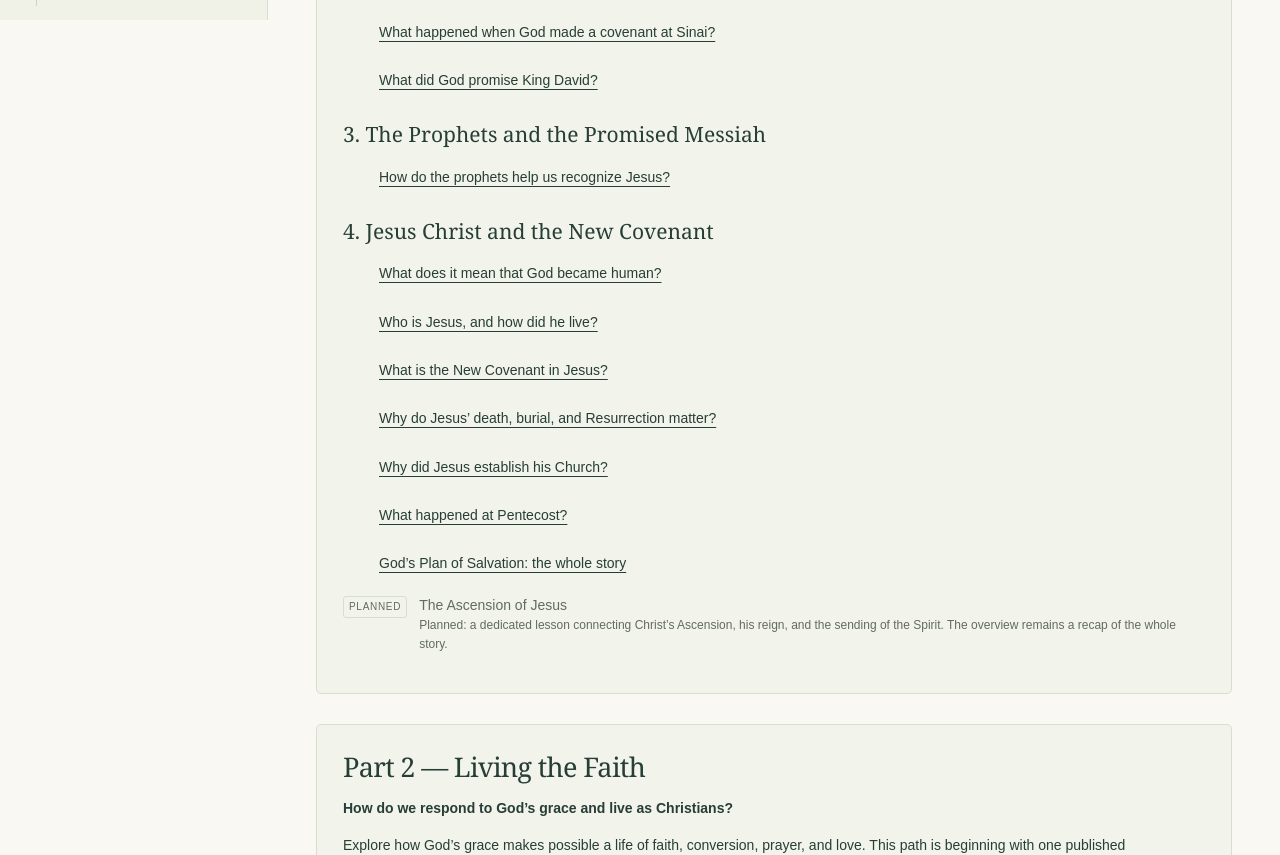
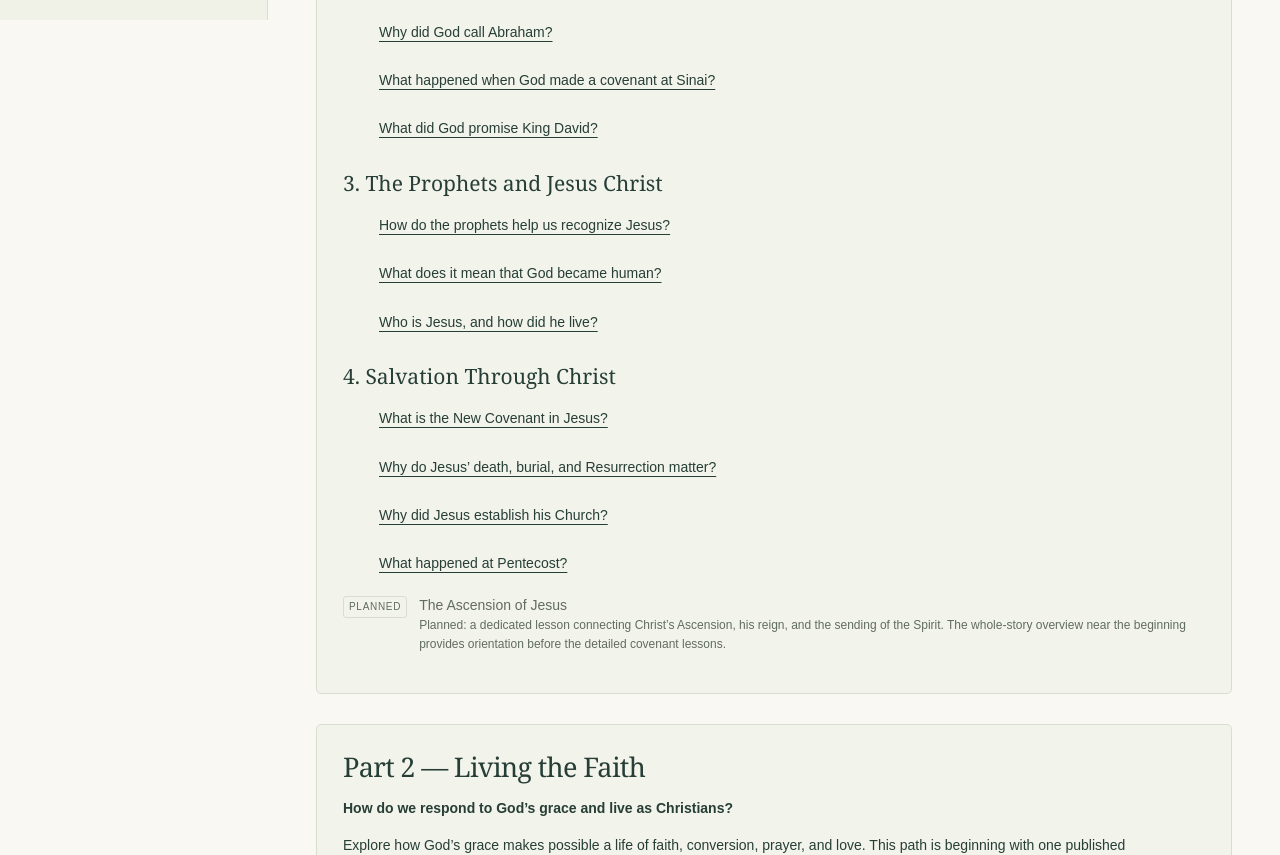
Before and after one commit to chrisbakersoftwaredev/nuancedtheology, an Angular app in the folder app/: page /family-lessons in a window 1280 px wide. Shown: the part 780-1635 px from the top of the page. Built offline with nearby package versions, Linux system fonts and the light colour scheme.

Commit message:
Fix lesson progression and legacy redirect; add review and QA workflow

```diff
--- a/app/src/app/content.ts
+++ b/app/src/app/content.ts
@@ -5,12 +5,17 @@ import { faithArticles } from './faith-articles';
 
 export interface Section { title: string; paragraphs: string[]; sourceIds: string[]; }
 export interface Source { id: string; label: string; url: string; note: string; }
+export type ReviewStage = 'Drafted' | 'Editorially Reviewed' | 'Theologically Reviewed' | 'Externally Reviewed';
+export type ReviewRecord = {status: 'Drafted'} | {
+  status: Exclude<ReviewStage, 'Drafted'>; reviewer: string; reviewedOn: string;
+  reviewedVersion: number; note: string;
+};
 export interface Article {
   slug: string; title: string; summary: string; topicId: string; keywords: string[];
   readMinutes: number; sections: Section[]; sources: Source[];
   deeperResources: { level: 2 | 3; sourceId: string; description: string }[];
   level2?: Section[]; level3?: Section[];
-  revision: { date: string; version: number; status: 'Awaiting theological review' | 'Reviewed'; reviewer?: string };
+  revision: { date: string; version: number } & ReviewRecord;
   lesson: { parentSourceIds: string[]; parentGuidance: string; questions: { question: string; guidance: string }[]; remember: string; practice: string; prayer: string };
 }
 const vatican = 'https://www.vatican.va/content/catechism/en/';
@@ -18,7 +23,7 @@ export const articles: Article[] = [{
  slug: 'sign-of-the-cross', title: 'Why do Catholics make the Sign of the Cross?',
  summary: 'A little gesture with a big meaning: a prayer that reminds us who God is and how much Jesus loves us.',
  topicId: 'introductory-rites', keywords: ['prayer', 'Trinity', 'Baptism', 'cross', 'gesture', 'Jesus'], readMinutes: 4,
- revision: { date: '2026-10-18', version: 2, status: 'Awaiting theological review' },
+ revision: { date: '2026-10-18', version: 2, status: 'Drafted' },
  sections: [
   { title: 'A prayer you can see', sourceIds: ['daily'], paragraphs: [
    'Have you ever watched someone touch their forehead, chest, and shoulders before praying? They are making the Sign of the Cross. You may see people do it at Mass, before a meal, or at bedtime. It is a short prayer we say with both our words and our bodies.',
--- a/app/src/app/curriculum-components.ts
+++ b/app/src/app/curriculum-components.ts
@@ -5,7 +5,7 @@ import { curriculumPosition, nextLesson } from './curriculum';
 
 @Component({selector: 'nt-curriculum-position', template: `
   @if(position(); as p) {
-    <p class="curriculum-position screen-only">Lesson {{p.number}} of {{p.total}} — {{p.sequence.title}}<span>Read, reflect, and learn together</span></p>
+    <p class="curriculum-position screen-only">Lesson {{p.number}} of {{p.total}} — {{p.sequence.title}}<span>{{p.chapter}} · Published lessons</span></p>
   }
 `})
 export class CurriculumPosition {
--- a/app/src/app/curriculum.ts
+++ b/app/src/app/curriculum.ts
@@ -14,11 +14,11 @@ export const curricula: Curriculum[] = [{
   description: 'Follow God’s saving work from creation and the Fall through his covenants to Jesus Christ and the gift of the Holy Spirit.',
   question: 'What has God done to save humanity?',
   phases: [
-    {title: 'Creation and the Fall', published: ['creation-and-gods-friendship', 'the-fall-and-our-savior'], planned: []},
+    {title: 'Creation and the Fall', published: ['creation-and-gods-friendship', 'the-fall-and-our-savior', 'gods-plan-of-salvation-overview'], planned: []},
     {title: 'God’s Covenants and Israel', published: ['covenant-with-noah', 'covenant-with-abraham', 'covenant-with-moses', 'covenant-with-david'], planned: []},
-    {title: 'The Prophets and the Promised Messiah', published: ['promises-pointing-to-jesus'], planned: []},
-    {title: 'Jesus Christ and the New Covenant', published: ['the-incarnation', 'life-of-jesus', 'new-covenant-in-jesus', 'death-burial-and-resurrection', 'christ-establishes-his-church', 'pentecost-and-the-holy-spirit', 'gods-plan-of-salvation-overview'], planned: [
-      {title: 'The Ascension of Jesus', note: 'Planned: a dedicated lesson connecting Christ’s Ascension, his reign, and the sending of the Spirit. The overview remains a recap of the whole story.'}
+    {title: 'The Prophets and Jesus Christ', published: ['promises-pointing-to-jesus', 'the-incarnation', 'life-of-jesus'], planned: []},
+    {title: 'Salvation Through Christ', published: ['new-covenant-in-jesus', 'death-burial-and-resurrection', 'christ-establishes-his-church', 'pentecost-and-the-holy-spirit'], planned: [
+      {title: 'The Ascension of Jesus', note: 'Planned: a dedicated lesson connecting Christ’s Ascension, his reign, and the sending of the Spirit. The whole-story overview near the beginning provides orientation before the detailed covenant lessons.'}
     ]}
   ], nextId: 'living',
   gap: 'A dedicated Ascension lesson is still planned. Next continues with the published introduction to living by God’s grace.',
@@ -65,7 +65,7 @@ export function curriculumPosition(slug: string) {
   for (const sequence of curricula) {
     const slugs = publishedSlugs(sequence);
     const index = slugs.indexOf(slug);
-    if (index !== -1) return {sequence, number: index + 1, total: slugs.length};
+    if (index !== -1) return {sequence, number: index + 1, total: slugs.length, chapter: sequence.phases.find(phase => phase.published.includes(slug))?.title};
   }
   return undefined;
 }
--- a/app/src/app/faith-articles.ts
+++ b/app/src/app/faith-articles.ts
@@ -16,7 +16,7 @@ export const faithArticles = [
  parentGuidance:'This is a short introduction to the whole collection, not a complete account of salvation or every biblical covenant. Welcome questions and use the longer articles to explore the details.'
  }),
  readMinutes:1,
- revision:{date:'2026-10-21',version:1,status:'Awaiting theological review' as const}
+ revision:{date:'2026-10-21',version:1,status:'Drafted' as const}
 },
 lesson({
  slug:'creation-and-gods-friendship',title:'What did God want for us from the beginning?',topicId:'gods-plan-of-salvation',summary:'Our story begins with a good creation, human dignity, and an invitation to friendship with God.',keywords:['creation','Adam','Eve','covenant','fall','dignity','Genesis'],
--- a/app/src/app/lesson-builder.ts
+++ b/app/src/app/lesson-builder.ts
@@ -1,7 +1,7 @@
 import type { Article, Source } from './content';
 
 export const bible = (book: string, chapter: number, verses: string, note: string): Source => ({
-  id: `${book}-${chapter}`, label: `${book === '2samuel' ? '2 Samuel' : book === '1corinthians' ? '1 Corinthians' : book[0].toUpperCase() + book.slice(1)} ${chapter}:${verses}`,
+  id: `${book}-${chapter}`, label: `${book === '1timothy' ? '1 Timothy' : book === '2samuel' ? '2 Samuel' : book === '1corinthians' ? '1 Corinthians' : book[0].toUpperCase() + book.slice(1)} ${chapter}:${verses}`,
   url: `https://bible.usccb.org/bible/${book}/${chapter}`, note
 });
 export const catechism = (path: string, numbers: string, note: string): Source => ({
@@ -27,7 +27,7 @@ export function lesson(seed: LessonSeed): Article {
     sections: seed.sections.map(([title, paragraphs, sourceIds]) => ({title, paragraphs, sourceIds})),
     sources: seed.sources,
     deeperResources: seed.sources.slice(0, 2).map((source, index) => ({level: index === 0 ? 2 : 3, sourceId: source.id, description: `Read more: ${source.label}`})),
-    revision: {date: '2026-10-19', version: 1, status: 'Awaiting theological review'},
+    revision: {date: '2026-10-19', version: 1, status: 'Drafted'},
     lesson: {parentSourceIds: seed.sources.map(source => source.id), parentGuidance: seed.parentGuidance,
       questions: seed.questions.map(([question, guidance]) => ({question, guidance})),
       remember: seed.remember, practice: seed.practice, prayer: seed.prayer}
--- a/app/src/app/library-components.ts
+++ b/app/src/app/library-components.ts
@@ -13,7 +13,7 @@ import { curriculumPosition } from './curriculum';
       @for(area of library.areas(); track area.id) {
         <a class="nav-area" [routerLink]="area.path" routerLinkActive="is-active" [routerLinkActiveOptions]="{exact:true}" ariaCurrentWhenActive="page" (click)="navigate.emit()">{{area.title}}</a>
         @for(topic of library.topics(); track topic.id) {
-          @if(topic.areaId === area.id) {
+          @if(area.id === 'faith' && topic.areaId === area.id) {
             <a class="nav-topic" [routerLink]="topic.path" routerLinkActive="is-active" ariaCurrentWhenActive="page" (click)="navigate.emit()">{{topic.title}}</a>
           }
         }
--- /dev/null
+++ b/app/src/app/review-status.ts
@@ -0,0 +1,15 @@
+import type { Article, ReviewStage } from './content';
+
+// A review applies only to the named article version. Technical checks are not reviews.
+export function reviewStage(article: Article): ReviewStage {
+  const revision = article.revision;
+  if (revision.status === 'Drafted') return 'Drafted';
+  return revision.reviewedVersion === revision.version && revision.reviewer.trim()
+    && /^\d{4}-\d{2}-\d{2}$/.test(revision.reviewedOn) && revision.note.trim()
+    ? revision.status : 'Drafted';
+}
+export function reviewStatusLabel(article: Article): string {
+  const stage = reviewStage(article);
+  return stage === 'Drafted' || stage === 'Editorially Reviewed'
+    ? stage + ' · Awaiting theological review' : stage;
+}
```
Also changed, not shown: app/src/app/app.ts (+6 -4 lines), 6 other files (tests, documents, lock files or other folders).
